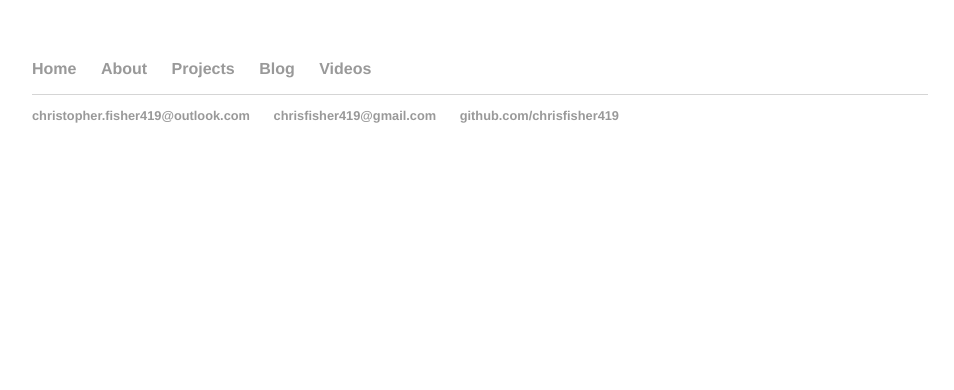
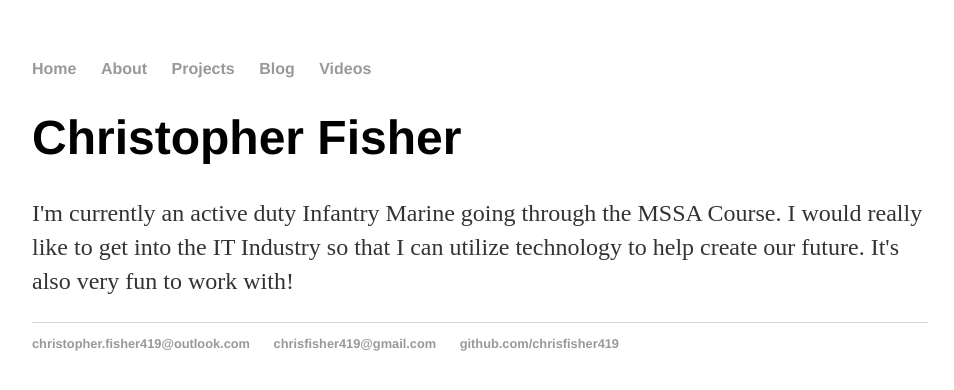
Before and after one commit to chrisfisher419/chrisfisher419.github.io, a Jekyll site: the page built from about/index.html, in a window 1280 px wide. Shown: the top 390 px of the page, without its empty margins (160-1114 px from the left). Built offline with Jekyll 4.4.1, drawn with Linux system fonts in a browser that asks for light colours.

Commit message:
Update index.html

```diff
--- a/about/index.html
+++ b/about/index.html
@@ -2,3 +2,7 @@
 layout: default
 title: About Me
 ---
+<div class="blurb">
+	<h1>Christopher Fisher</h1>
+	<p>I'm currently an active duty Infantry Marine going through the MSSA Course. I would really like to get into the IT Industry so that I can utilize technology to help create our future. It's also very fun to work with!</a></p>
+</div><!-- /.blurb -->
```
